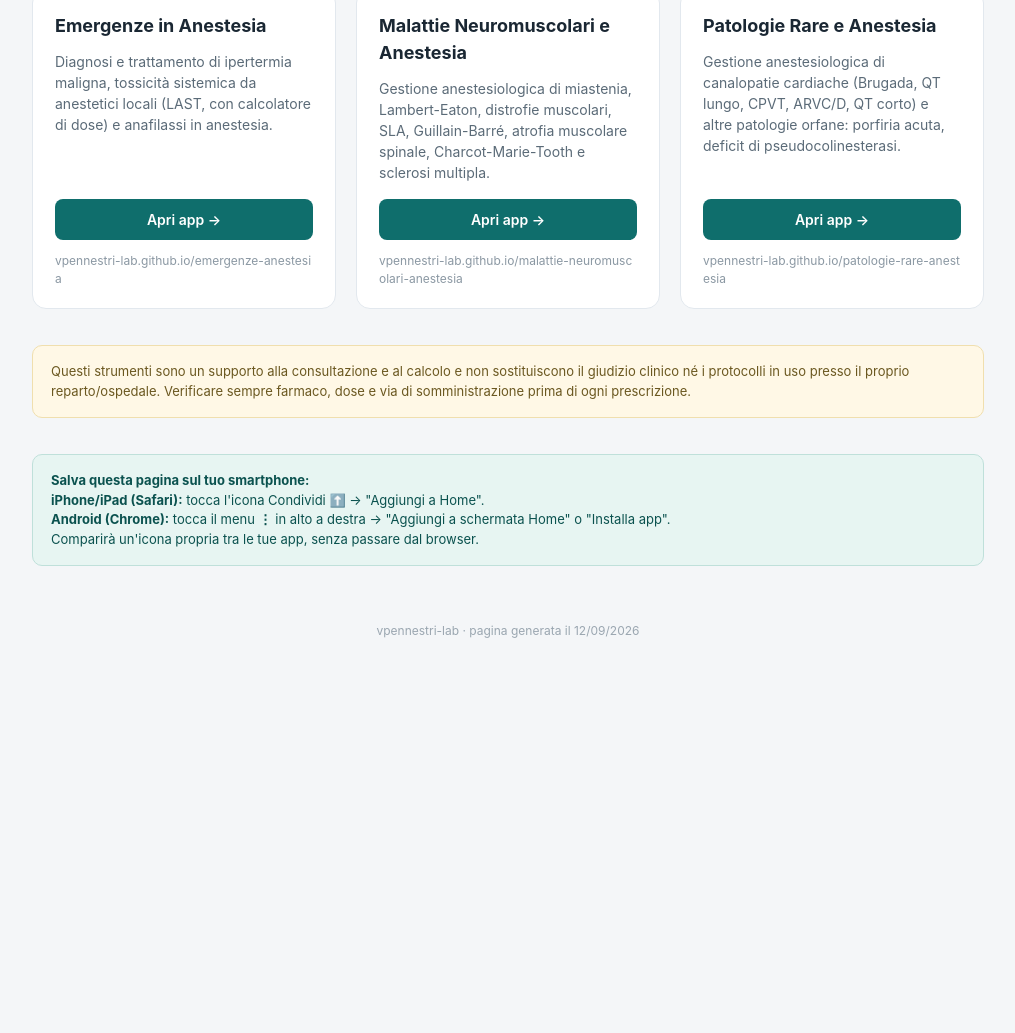
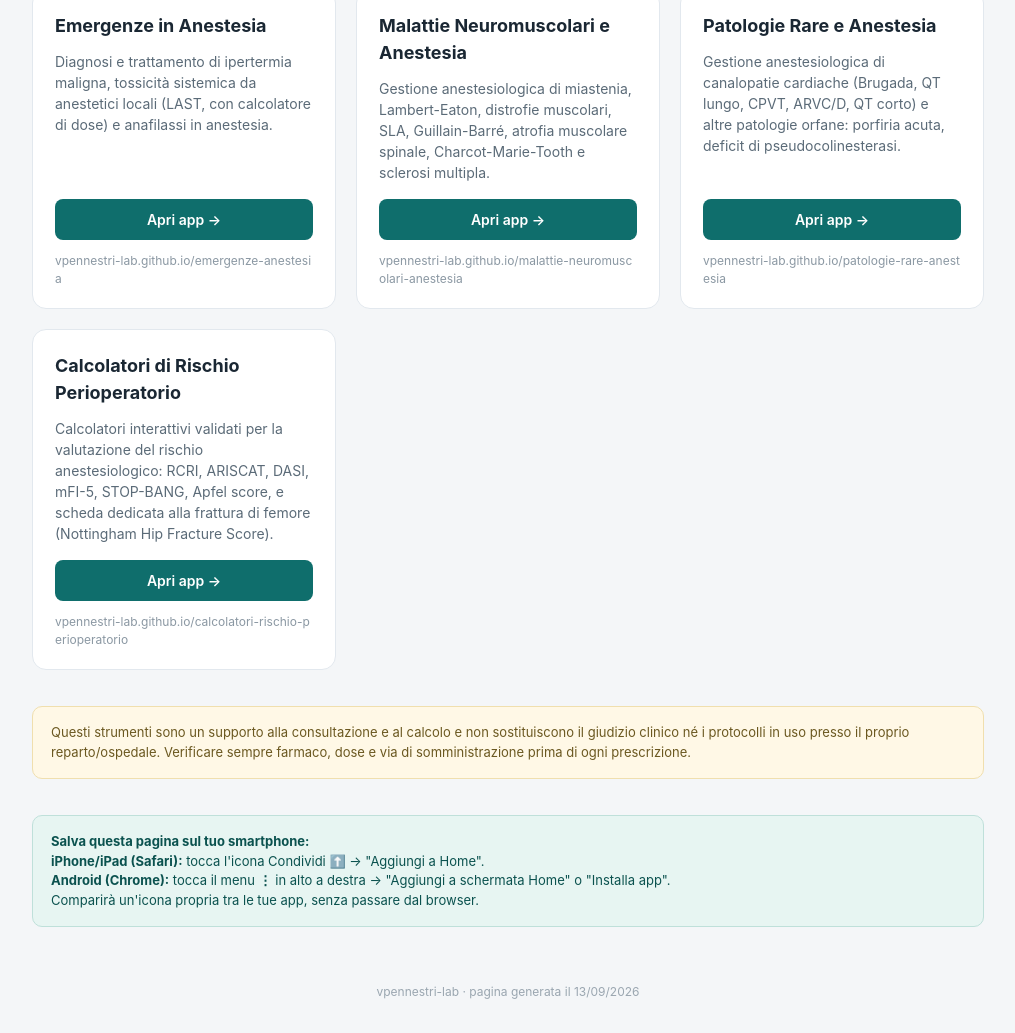
Before and after one commit to vpennestri-lab/vpennestri-lab.github.io, a plain HTML site: page index.html in a window 1280 px wide. Shown: the part 1013-2046 px from the top of the page, without its empty margins (132-1147 px from the left). Before the commit the page ends 1685 px from the top, so only its background shows below. Drawn offline with Linux system fonts and the light colour scheme.

Commit message:
Add files via upload

```diff
--- a/index.html
+++ b/index.html
@@ -241,6 +241,13 @@ padding:0 24px 32px;
 <div class="link-line">vpennestri-lab.github.io/patologie-rare-anestesia</div>
 </div>
 
+<div class="card" data-keywords="rcri lee index gupta mica acs nsqip ariscat dasi duke activity status index mfi-5 frailty fragilità stop-bang osas apfel ponv nottingham hip fracture score nhfs frattura di femore rischio cardiaco polmonare">
+<h2>Calcolatori di Rischio Perioperatorio</h2>
+<p>Calcolatori interattivi validati per la valutazione del rischio anestesiologico: RCRI, ARISCAT, DASI, mFI-5, STOP-BANG, Apfel score, e scheda dedicata alla frattura di femore (Nottingham Hip Fracture Score).</p>
+<a class="open" href="https://vpennestri-lab.github.io/calcolatori-rischio-perioperatorio/" target="_blank" rel="noopener">Apri app →</a>
+<div class="link-line">vpennestri-lab.github.io/calcolatori-rischio-perioperatorio</div>
+</div>
+
 </div>
 
 <div class="no-results" id="no-results">Nessuna app trovata per questa ricerca.</div>
@@ -258,7 +265,7 @@ Comparirà un'icona propria tra le tue app, senza passare dal browser.
 </main>
 
 <footer>
-vpennestri-lab · pagina generata il 12/09/2026
+vpennestri-lab · pagina generata il 13/09/2026
 </footer>
 
 <script>
```
